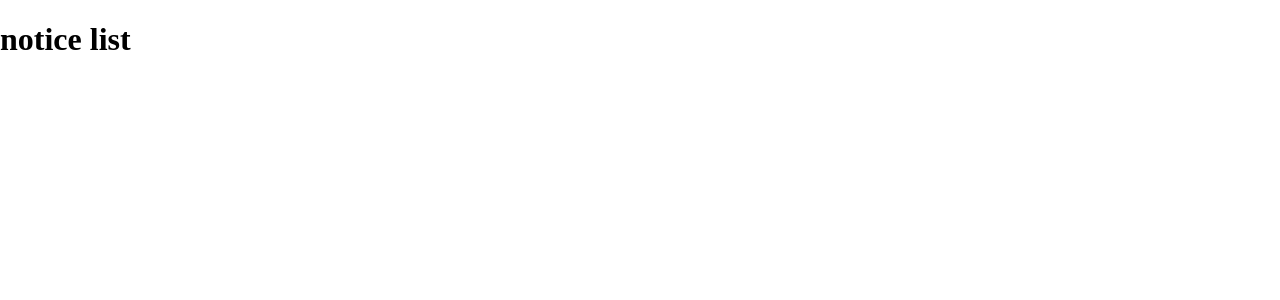
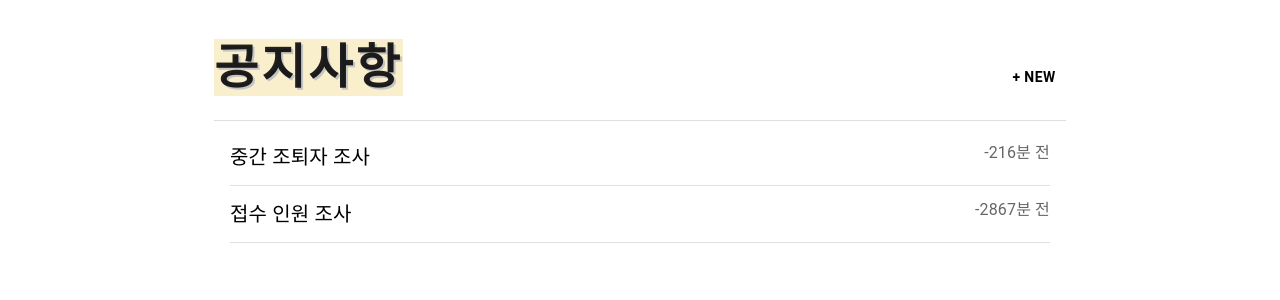
Before and after one commit to FGFnet/fnet, a React (Create React App) app in the folder frontend/: page /notice in a window 1280 px wide. Shown: the top 300 px of the page. Built offline with nearby package versions, Linux system fonts and the light colour scheme; a web font is replaced by a local one.

Commit message:
feat(fe): create notice list screen

```diff
--- /dev/null
+++ b/frontend/src/component/Header.tsx
@@ -0,0 +1,43 @@
+import React from 'react'
+import { Box, Button, Divider, Grid } from '@mui/material'
+import { Colors } from '../constant/colors.constants'
+import { Link } from 'react-router-dom'
+import Title from './Title'
+
+type HeaderType = {
+  title: string
+  btn?: string
+}
+
+export default function Header({ title, btn }: HeaderType) {
+  function NewPostBtn() {
+    return (
+      <Box textAlign="right">
+        <Button
+          component={Link}
+          to="create"
+          sx={{
+            fontWeight: 'bold',
+            color: Colors.black,
+          }}
+        >
+          {btn}
+        </Button>
+      </Box>
+    )
+  }
+
+  return (
+    <React.Fragment>
+      <Grid container wrap="wrap" sx={{ marginTop: 5, marginBottom: 3 }} alignItems="flex-end">
+        <Grid item xs={10}>
+          <Title title={title} background={Colors.accent} />
+        </Grid>
+        <Grid item xs={2}>
+          {btn ? <NewPostBtn /> : null}
+        </Grid>
+      </Grid>
+      <Divider />
+    </React.Fragment>
+  )
+}
--- a/frontend/src/component/Title.tsx
+++ b/frontend/src/component/Title.tsx
@@ -1,21 +1,31 @@
 import { Colors } from '../constant'
+import { Typography } from '@mui/material'
 
 type titleProp = {
-  title: string;
+  title: string
+  background: string
 }
 
 export default function Title(props: titleProp) {
   const title = props.title
-  const titleStyle = {
-    background: Colors.accent,
-    paddingRight: 10,
-    fontSize: 20,
-    fontWeight: 'bold',
-  }
+  const backgroundColor = props.background
 
   return (
-    <span style={titleStyle}>
-      {title}
+    <span>
+      <Typography
+        component="h3"
+        variant="h3"
+        letterSpacing={3}
+        noWrap
+        sx={{
+          fontWeight: 'bold',
+          backgroundColor: { backgroundColor },
+          textShadow: `2px 2px ${Colors.dark}`,
+          display: 'inline',
+        }}
+      >
+        {title}
+      </Typography>
     </span>
   )
 }
--- a/frontend/src/constant/colors.constants.ts
+++ b/frontend/src/constant/colors.constants.ts
@@ -7,4 +7,5 @@ export const Colors = {
   light: '#B0B0B0', // 연회색
   black: '#000',
   white: '#fff',
+  hover: '#F6FAFE',
 }
--- a/frontend/src/screen/notice/noticeList.tsx
+++ b/frontend/src/screen/notice/noticeList.tsx
@@ -1,9 +1,105 @@
 import React from 'react'
+import { Container, CssBaseline, Divider, Grid, List, ListItem, Typography } from '@mui/material'
+import { createTheme, ThemeProvider, responsiveFontSizes } from '@mui/material/styles'
+import { Link } from 'react-router-dom'
+import { Colors } from '../../constant/colors.constants'
+import Header from '../../component/Header'
+
+let defaultTheme = createTheme()
+defaultTheme = responsiveFontSizes(defaultTheme)
 
 export default function NoticeListScreen() {
+
+  const data = [
+    {
+      notice_id: 1,
+      title: '중간 조퇴자 조사',
+      content: '중간 조퇴자 조사합니다.',
+      create_time: 1658931430404,
+      last_update_time: '',
+    },
+    {
+      notice_id: 2,
+      title: '접수 인원 조사',
+      content: '접수 인원 조사합니다.',
+      create_time: 1659090489553,
+      last_update_time: '',
+    },
+  ]
+
+  function dateFormatter(date: any) {
+    const create_time = new Date(date)
+    const now = new Date()
+    var diff = (now.getTime() - create_time.getTime()) / (1000 * 60)
+    if (diff < 60) {
+      // 1시간 이내
+      diff = Math.round(diff)
+      return diff + '분 전'
+    } else if (diff < 60 * 24) {
+      diff = Math.round(diff / 60)
+      return diff + '시간 전'
+    } else {
+      diff = Math.round(diff / (60 * 24))
+      return diff + '일 전'
+    }
+  }
+
+  function Post({ title, create_time }: { title: string; create_time: any }) {
+    return (
+      <React.Fragment>
+        <ListItem
+          component={Link}
+          to=":id"
+          sx={{
+            '&:hover': {
+              backgroundColor: Colors.hover,
+              fontWeight: 'bold',
+            },
+            marginY: 0.5,
+            borderRadius: 3,
+          }}
+        >
+          <Grid container>
+            <Grid item xs={10}>
+              <Typography component="h6" variant="h6" color="inherit" align="left" noWrap sx={{ color: Colors.black }}>
+                {title}
+              </Typography>
+            </Grid>
+            <Grid item xs={2}>
+              <Typography component="div" variant="body1" align="right" color="textSecondary" noWrap>
+                {dateFormatter(create_time)}
+              </Typography>
+            </Grid>
+          </Grid>
+        </ListItem>
+        <Divider variant="middle" />
+      </React.Fragment>
+    )
+  }
+
+  function Posts() {
+    return (
+      <Grid>
+        <List aria-label="mailbox folders">
+          {data.map((p) => (
+            <Post title={p.title} create_time={p.create_time} />
+          ))}
+        </List>
+      </Grid>
+    )
+  }
+
   return (
-    <div>
-      <h1>notice list</h1>
-    </div>
+    <React.Fragment>
+      <ThemeProvider theme={defaultTheme}>
+        <CssBaseline />
+        <Container maxWidth="md">
+          <Header title="공지사항" btn="+ NEW" />
+          <main>
+            <Posts />
+          </main>
+        </Container>
+      </ThemeProvider>
+    </React.Fragment>
   )
 }
```
